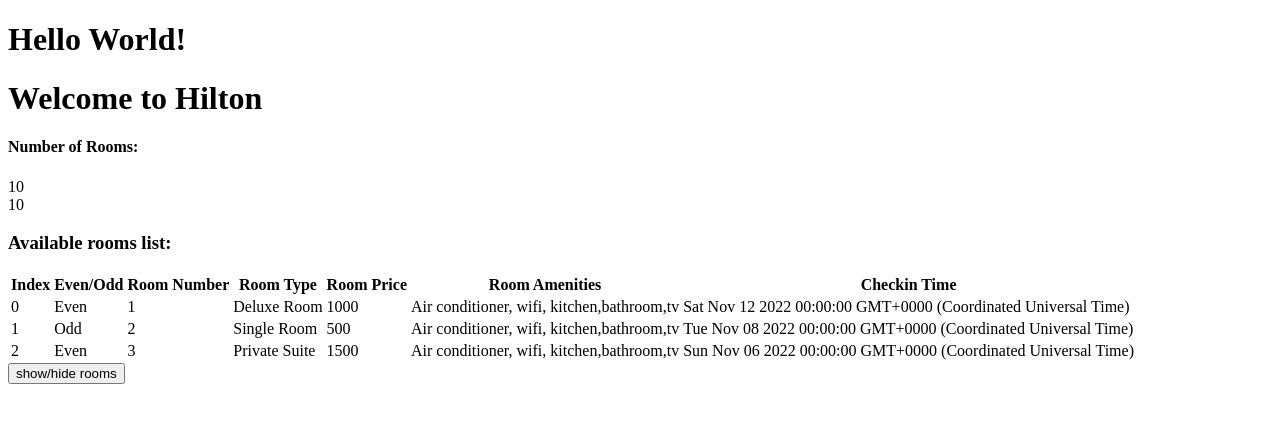
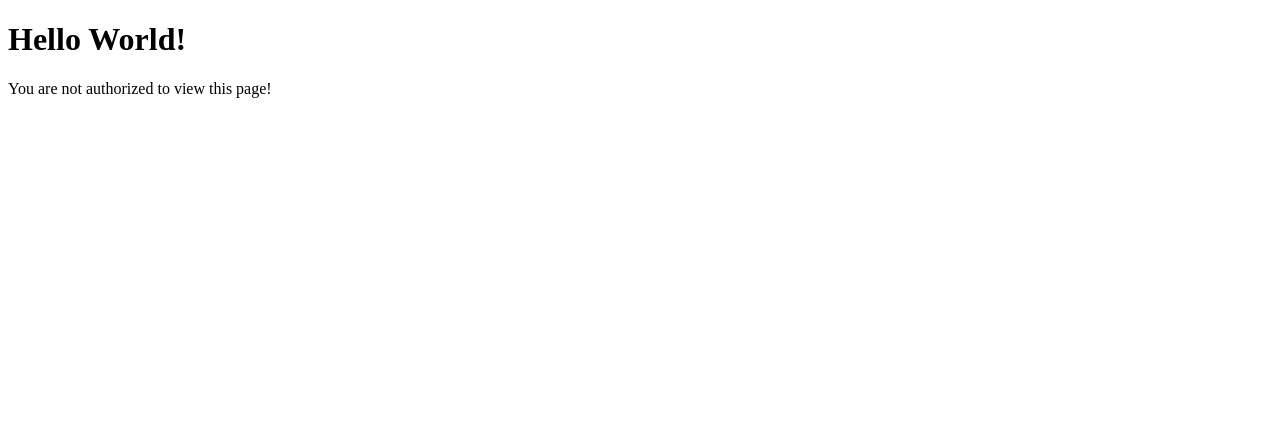
Before and after one commit to sammuthaiga/Angular-basics, an Angular app: page / in a window 1280 px wide. Shown: the top 422 px of the page. Built offline with nearby package versions, Linux system fonts and the light colour scheme.

Commit message:
feat: implement toggle between a user and admin to display different views depending on the account using the *ngSwitch structural directive

```diff
--- a/src/app/app.component.html
+++ b/src/app/app.component.html
@@ -1,2 +1,14 @@
 <h1>Hello World!</h1>
-<hinv-rooms></hinv-rooms>
+<!-- Use *ngSwitch to toggle between users and admins accounts -->
+<div [ngSwitch]="role">
+  <div *ngSwitchCase="'User'">
+    Welcome user
+  </div>
+  <div *ngSwitchCase="'Admin'">
+    <hinv-rooms></hinv-rooms>
+  </div>
+  <div *ngSwitchDefault>
+    You are not authorized to view this page!
+  </div>
+
+</div>
```
